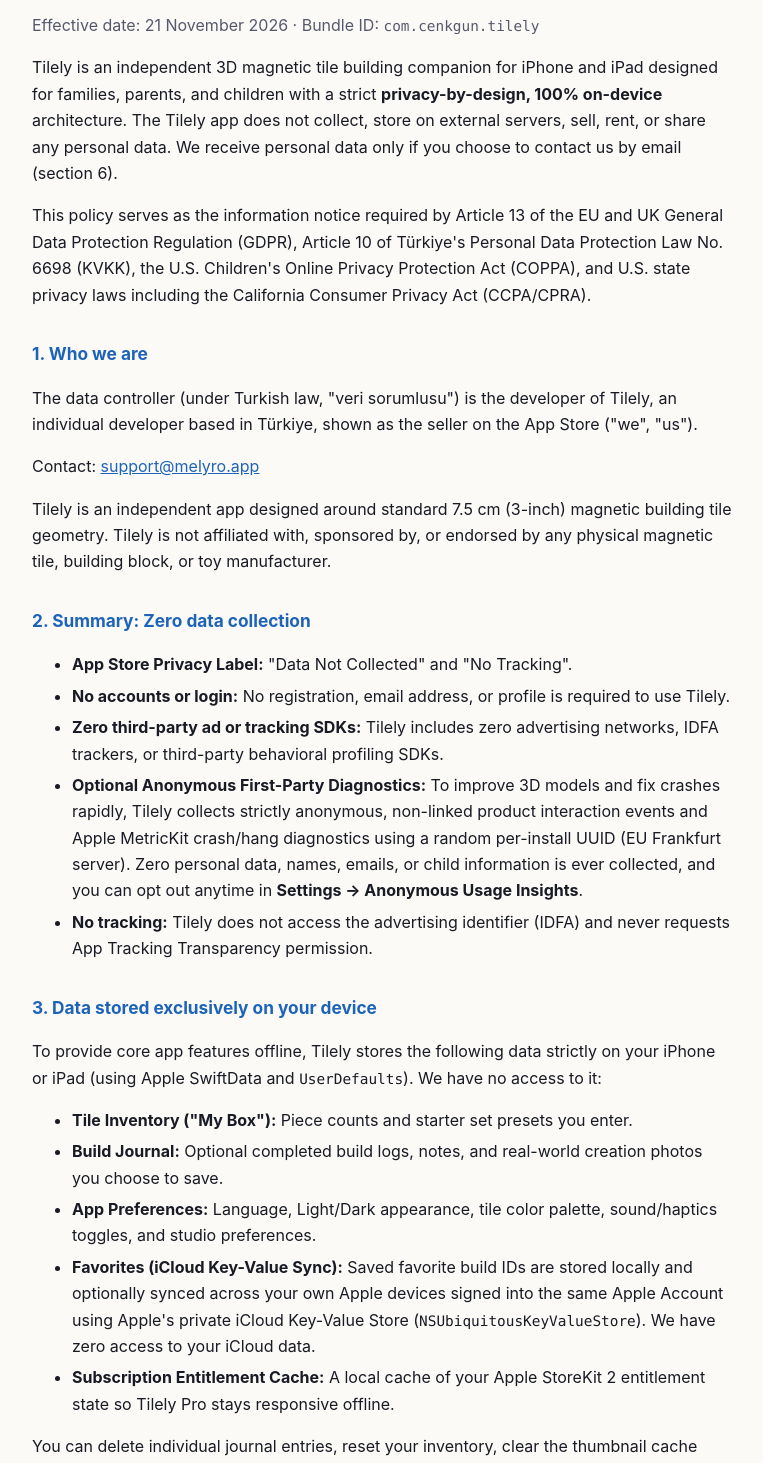
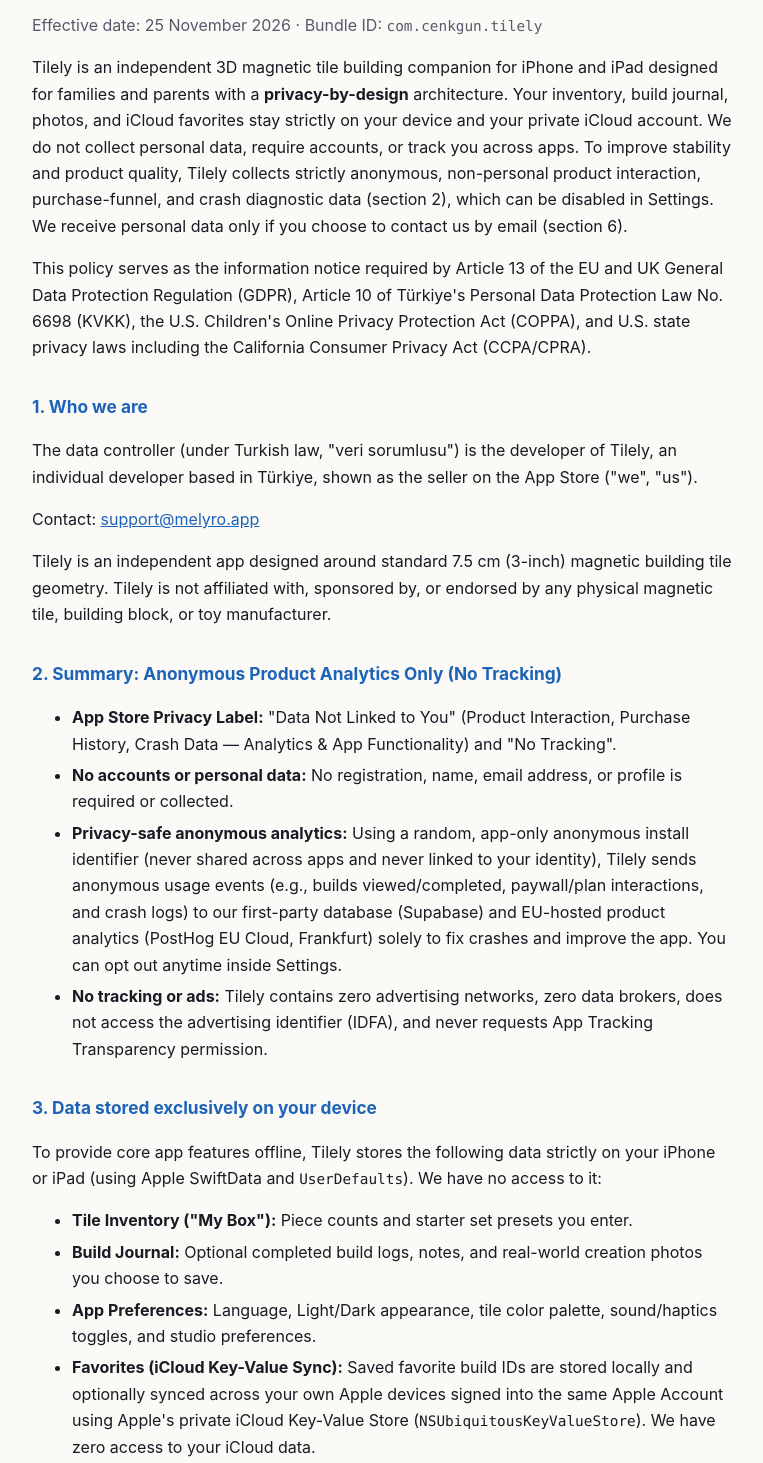
Before and after one commit to cenkgundev/tilely-privacy, a plain HTML site: page index.html in a window 1280 px wide. Shown: the part 137-1600 px from the top of the page, without its empty margins (258-1021 px from the left). Drawn offline with Linux system fonts and the light colour scheme.

Commit message:
Update privacy policy for anonymous product & purchase analytics (Apple 5.1.1)

```diff
--- a/index.html
+++ b/index.html
@@ -26,9 +26,9 @@ footer a{color:var(--muted)} footer a[aria-current]{color:var(--fg);text-decorat
 <main>
 <div class="top" role="group" aria-label="Language"><strong aria-current="page">EN</strong><a href="privacy-tr.html" hreflang="tr" lang="tr">TR</a></div>
 <h1>Tilely Privacy Policy</h1>
-<p class="muted">Effective date: 21 November 2026 · Bundle ID: <code>com.cenkgun.tilely</code></p>
+<p class="muted">Effective date: 25 November 2026 · Bundle ID: <code>com.cenkgun.tilely</code></p>
 
-<p>Tilely is an independent 3D magnetic tile building companion for iPhone and iPad designed for families, parents, and children with a strict <strong>privacy-by-design, 100% on-device</strong> architecture. The Tilely app does not collect, store on external servers, sell, rent, or share any personal data. We receive personal data only if you choose to contact us by email (section 6).</p>
+<p>Tilely is an independent 3D magnetic tile building companion for iPhone and iPad designed for families and parents with a <strong>privacy-by-design</strong> architecture. Your inventory, build journal, photos, and iCloud favorites stay strictly on your device and your private iCloud account. We do not collect personal data, require accounts, or track you across apps. To improve stability and product quality, Tilely collects strictly anonymous, non-personal product interaction, purchase-funnel, and crash diagnostic data (section 2), which can be disabled in Settings. We receive personal data only if you choose to contact us by email (section 6).</p>
 
 <p>This policy serves as the information notice required by Article 13 of the EU and UK General Data Protection Regulation (GDPR), Article 10 of Türkiye's Personal Data Protection Law No. 6698 (KVKK), the U.S. Children's Online Privacy Protection Act (COPPA), and U.S. state privacy laws including the California Consumer Privacy Act (CCPA/CPRA).</p>
 
@@ -37,13 +37,12 @@ footer a{color:var(--muted)} footer a[aria-current]{color:var(--fg);text-decorat
 <p>Contact: <a href="mailto:support@melyro.app">support@melyro.app</a></p>
 <p>Tilely is an independent app designed around standard 7.5 cm (3-inch) magnetic building tile geometry. Tilely is not affiliated with, sponsored by, or endorsed by any physical magnetic tile, building block, or toy manufacturer.</p>
 
-<h2>2. Summary: Zero data collection</h2>
+<h2>2. Summary: Anonymous Product Analytics Only (No Tracking)</h2>
 <ul>
-<li><strong>App Store Privacy Label:</strong> "Data Not Collected" and "No Tracking".</li>
-<li><strong>No accounts or login:</strong> No registration, email address, or profile is required to use Tilely.</li>
-<li><strong>Zero third-party ad or tracking SDKs:</strong> Tilely includes zero advertising networks, IDFA trackers, or third-party behavioral profiling SDKs.</li>
-<li><strong>Optional Anonymous First-Party Diagnostics:</strong> To improve 3D models and fix crashes rapidly, Tilely collects strictly anonymous, non-linked product interaction events and Apple MetricKit crash/hang diagnostics using a random per-install UUID (EU Frankfurt server). Zero personal data, names, emails, or child information is ever collected, and you can opt out anytime in <strong>Settings &rarr; Anonymous Usage Insights</strong>.</li>
-<li><strong>No tracking:</strong> Tilely does not access the advertising identifier (IDFA) and never requests App Tracking Transparency permission.</li>
+<li><strong>App Store Privacy Label:</strong> "Data Not Linked to You" (Product Interaction, Purchase History, Crash Data — Analytics &amp; App Functionality) and "No Tracking".</li>
+<li><strong>No accounts or personal data:</strong> No registration, name, email address, or profile is required or collected.</li>
+<li><strong>Privacy-safe anonymous analytics:</strong> Using a random, app-only anonymous install identifier (never shared across apps and never linked to your identity), Tilely sends anonymous usage events (e.g., builds viewed/completed, paywall/plan interactions, and crash logs) to our first-party database (Supabase) and EU-hosted product analytics (PostHog EU Cloud, Frankfurt) solely to fix crashes and improve the app. You can opt out anytime inside Settings.</li>
+<li><strong>No tracking or ads:</strong> Tilely contains zero advertising networks, zero data brokers, does not access the advertising identifier (IDFA), and never requests App Tracking Transparency permission.</li>
 </ul>
 
 <h2>3. Data stored exclusively on your device</h2>
@@ -60,7 +59,7 @@ footer a{color:var(--muted)} footer a[aria-current]{color:var(--fg);text-decorat
 <h2>4. Camera &amp; Photo Picker access</h2>
 <ul>
 <li><strong>Camera (<code>NSCameraUsageDescription</code>):</strong> Requested only when you open the optional <strong>1:1 Tabletop AR Preview</strong> feature (Apple ARKit &amp; RealityKit). Live camera frames are processed strictly on-device in real time to detect flat surfaces and anchor 3D previews. Tilely never records, saves, or uploads camera video or images.</li>
-<li><strong>Photos (System <code>PhotosPicker</code>):</strong> When you add a finished build photo to your Build Journal, Tilely uses Apple's privacy-preserving system photo picker. Tilely does <strong>not</strong> request access to your full Photo Library and receives only the single photo you manually choose. All image processing happens 100% on-device.</li>
+<li><strong>Photos (System <code>PhotosPicker</code>):</strong> When you add a finished build photo to your Build Journal or select a photo for on-device tile counting (Apple Vision), Tilely uses Apple's privacy-preserving system photo picker. Tilely does <strong>not</strong> request access to your full Photo Library and receives only the single photo you manually choose. All image processing happens 100% on-device.</li>
 </ul>
 
 <h2>5. In-App Purchases &amp; Subscriptions</h2>
```
Also changed, not shown: privacy-tr.html (+8 -9 lines).
